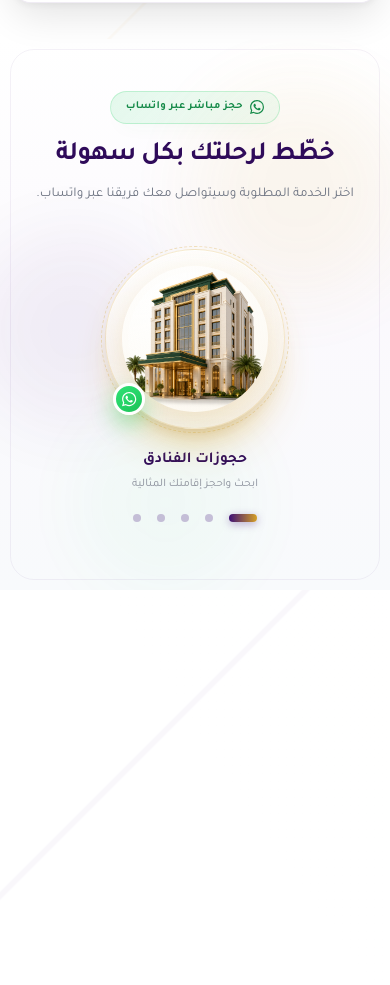
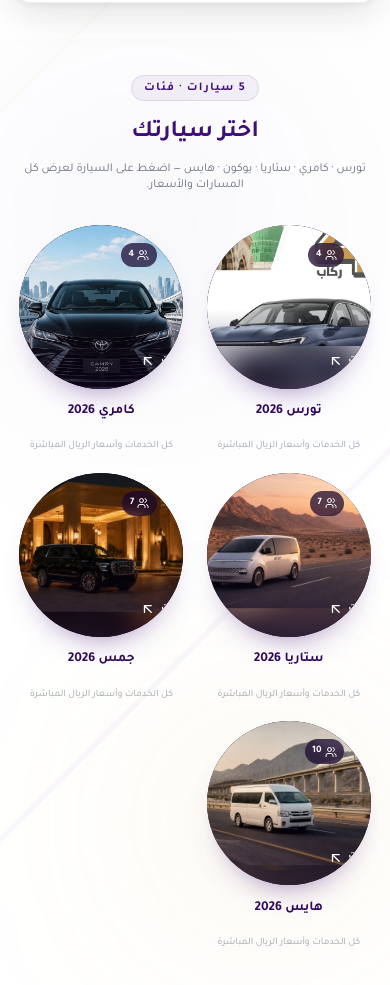
Before and after one commit to bashayerlogistics-prog/web, a React (Vite) app: page / in a window 390 px wide. Shown: the part 1443-2428 px from the top of the page. Built offline with nearby package versions, Linux system fonts and the light colour scheme; no server answers; the database is empty.

Commit message:
Make home sections load faster on mobile/laptop; clear CMS cache after SuperAdmin image publish.

```diff
--- a/src/components/home/CarCategoriesSection.jsx
+++ b/src/components/home/CarCategoriesSection.jsx
@@ -11,6 +11,7 @@
 } from '../../data/staticData';
 import { useSiteContent } from '../../context/SiteContentContext';
 import { optimizedImageUrl } from '../../utils/mediaPerf';
+import { APP_CACHE_BUILD } from '../../utils/siteContentRefresh';
 import VehicleImage from '../ui/VehicleImage';
 
 const CARD_IMAGE_WIDTH = 640;
@@ -21,6 +22,7 @@
     : car.nameEn || getCarDisplayName(car.id, 'en');
   const image = car.imageUrl || getCarImage(car.id);
   const focus = getCategoryCircleFocus(car.id, image);
+  const photoUrl = optimizedImageUrl(image, CARD_IMAGE_WIDTH, 70, APP_CACHE_BUILD);
 
   return (
     <Link
@@ -30,7 +32,7 @@
         '--car-focus-x': String(focus.x),
         '--car-focus-y': String(focus.y),
         '--car-zoom': String(focus.zoom),
-        '--car-photo': `url("${optimizedImageUrl(image, CARD_IMAGE_WIDTH, 70)}")`,
+        '--car-photo': `url("${photoUrl}")`,
       }}
     >
       <div className="car-category-card__visual">
@@ -40,6 +42,8 @@
           className="car-category-card__image"
           imgClassName="car-category-card__photo"
           width={CARD_IMAGE_WIDTH}
+          priority
+          cacheKey={String(car.updatedAt?.seconds || car.updatedAt || APP_CACHE_BUILD)}
         />
         <span className="car-category-card__shade" aria-hidden="true" />
         <span className="car-category-card__passengers">
--- a/src/components/ui/VehicleImage.jsx
+++ b/src/components/ui/VehicleImage.jsx
@@ -1,5 +1,6 @@
 import { useState, useEffect } from 'react';
 import { optimizedImageUrl } from '../../utils/mediaPerf';
+import { APP_CACHE_BUILD } from '../../utils/siteContentRefresh';
 
 const FALLBACK_SRC =
   'https://images.unsplash.com/photo-1449965408869-eaa3f722e40d?w=480&q=70&auto=format&fit=crop';
@@ -15,8 +16,10 @@
   hoverZoom = false,
   width = 480,
   priority = false,
+  cacheKey = '',
 }) {
-  const resolved = optimizedImageUrl(src, width, 70) || FALLBACK_SRC;
+  const bust = cacheKey || APP_CACHE_BUILD;
+  const resolved = optimizedImageUrl(src, width, 70, bust) || FALLBACK_SRC;
   const [imgSrc, setImgSrc] = useState(resolved);
 
   useEffect(() => {
--- a/src/hooks/usePublishSiteContent.js
+++ b/src/hooks/usePublishSiteContent.js
@@ -12,8 +12,8 @@
 
 /**
  * Publish site content after SuperAdmin edits.
- * Soft (default): cheap — mark dirty + revision bump only. Open public tabs
- * refresh via contentRevision listener (no full CMS reload on every save).
+ * Soft (default): drop CMS snapshot + revision bump + fast fleet refresh
+ * so public tabs never keep old category/product images.
  * Full: wipe caches + await site refresh (Settings → Clear cache).
  */
 export function usePublishSiteContent() {
@@ -30,8 +30,12 @@
       } catch (err) {
         console.warn('Content revision bump failed:', err?.code || err?.message || err);
       }
-      // Non-blocking fleet paint only — never await full gallery/FAQ/CMS reload.
-      void refresh({ silent: true, phase: 'fleet' });
+      // Await fleet refresh so this tab + subsequent paints use new images.
+      try {
+        await refresh({ silent: true, phase: 'fleet' });
+      } catch (err) {
+        console.warn('Fleet refresh after publish failed:', err?.code || err?.message || err);
+      }
       return;
     }
 
--- a/src/pages/Home.jsx
+++ b/src/pages/Home.jsx
@@ -3,11 +3,13 @@
 import BookingForm from '../components/home/BookingForm';
 import { useSiteContent } from '../context/SiteContentContext';
 
+// Near-fold sections — load immediately (no scroll wait).
 const CarCategoriesSection = lazy(() => import('../components/home/CarCategoriesSection'));
+const FleetSection = lazy(() => import('../components/home/FleetSection'));
+
 const TravelReservationsSection = lazy(() => import('../components/home/TravelReservationsSection'));
 const InstantPriceSection = lazy(() => import('../components/home/InstantPriceSection'));
 const ReligiousToursSection = lazy(() => import('../components/home/ReligiousToursSection'));
-const FleetSection = lazy(() => import('../components/home/FleetSection'));
 const ServicesCatalogSection = lazy(() => import('../components/home/ServicesCatalogSection'));
 const FAQSection = lazy(() => import('../components/home/FAQSection'));
 const StatsSection = lazy(() => import('../components/home/StatsSection'));
@@ -16,10 +18,10 @@
 
 function SectionFallback() {
   return (
-    <div className="section-skeleton py-12 sm:py-16" aria-hidden>
+    <div className="section-skeleton py-8 sm:py-12" aria-hidden>
       <div className="section-container">
         <div className="section-skeleton__grid">
-          <div className="section-skeleton__card h-40 rounded-2xl bg-gray-100/80 animate-pulse" />
+          <div className="section-skeleton__card h-28 sm:h-40 rounded-2xl bg-gray-100/80 animate-pulse" />
           <div className="section-skeleton__card section-skeleton__card--hide-mobile h-40 rounded-2xl bg-gray-100/80 animate-pulse" />
         </div>
       </div>
@@ -27,8 +29,17 @@
   );
 }
 
-/** Load section JS/CSS only when near the viewport — keeps first paint to Hero + Booking. */
-function LazySection({ when = true, children, rootMargin = '480px 0px' }) {
+/** Immediate Suspense — no IntersectionObserver delay (categories / fleet). */
+function EagerSection({ when = true, children }) {
+  if (!when) return null;
+  return <Suspense fallback={<SectionFallback />}>{children}</Suspense>;
+}
+
+/**
+ * Defer below-fold sections until near viewport.
+ * Large rootMargin so chunks start loading well before the user reaches them.
+ */
+function LazySection({ when = true, children, rootMargin = '900px 0px' }) {
   const slotRef = useRef(null);
   const [visible, setVisible] = useState(false);
 
@@ -36,6 +47,10 @@
     if (!when || visible) return undefined;
     const el = slotRef.current;
     if (!el) return undefined;
+
+    // Mobile: paint sooner — less “blank then pop” while scrolling.
+    const isMobile = typeof window !== 'undefined' && window.matchMedia('(max-width: 767px)').matches;
+    const margin = isMobile ? '1100px 0px' : rootMargin;
 
     if (typeof IntersectionObserver === 'undefined') {
       setVisible(true);
@@ -48,7 +63,7 @@
         setVisible(true);
         io.disconnect();
       },
-      { rootMargin, threshold: 0.01 },
+      { rootMargin: margin, threshold: 0.01 },
     );
 
     io.observe(el);
@@ -68,11 +83,29 @@
   );
 }
 
+function usePrefetchBelowFold() {
+  useEffect(() => {
+    const run = () => {
+      void import('../components/home/TravelReservationsSection');
+      void import('../components/home/InstantPriceSection');
+      void import('../components/home/ServicesCatalogSection');
+      void import('../components/home/FAQSection');
+    };
+    const idle = window.requestIdleCallback || ((cb) => window.setTimeout(cb, 600));
+    const id = idle(run, { timeout: 1500 });
+    return () => {
+      if (window.cancelIdleCallback) window.cancelIdleCallback(id);
+      else window.clearTimeout(id);
+    };
+  }, []);
+}
+
 export default function Home() {
   const { isSectionActive } = useSiteContent();
   const showInstant = isSectionActive('instantPrice');
   const showBooking = isSectionActive('booking');
   const heroActive = isSectionActive('hero');
+  usePrefetchBelowFold();
 
   return (
     <>
@@ -82,16 +115,19 @@
           <BookingForm overlapHero={heroActive} />
         </div>
       )}
-      <LazySection when={isSectionActive('travelReservations')} rootMargin="720px 0px">
+
+      {/* Categories + Fleet: eager — SuperAdmin images must appear without scroll delay */}
+      <EagerSection when={isSectionActive('fleet')}>
+        <CarCategoriesSection />
+      </EagerSection>
+      <EagerSection when={isSectionActive('fleet')}>
+        <FleetSection />
+      </EagerSection>
+
+      <LazySection when={isSectionActive('travelReservations')}>
         <TravelReservationsSection />
       </LazySection>
-      <LazySection when={isSectionActive('fleet')} rootMargin="640px 0px">
-        <CarCategoriesSection />
-      </LazySection>
-      <LazySection when={isSectionActive('fleet')} rootMargin="560px 0px">
-        <FleetSection />
-      </LazySection>
-      <LazySection when={showInstant} rootMargin="400px 0px">
+      <LazySection when={showInstant}>
         <InstantPriceSection />
       </LazySection>
       <LazySection when={isSectionActive('religiousTours')}>
--- a/src/utils/mediaPerf.js
+++ b/src/utils/mediaPerf.js
@@ -59,20 +59,42 @@
 }
 
 /**
+ * Bust browser HTTP cache after SuperAdmin deploys / publishes.
+ * Safe for ImgBB + Firebase Storage + local paths.
+ */
+export function withMediaCacheBust(url, version) {
+  if (!url || typeof url !== 'string') return url;
+  const v = String(version || '').trim();
+  if (!v) return url;
+  try {
+    if (url.startsWith('/')) {
+      const [path, qs] = url.split('?');
+      const params = new URLSearchParams(qs || '');
+      params.set('cb', v);
+      return `${path}?${params.toString()}`;
+    }
+    const u = new URL(url);
+    u.searchParams.set('cb', v);
+    return u.toString();
+  } catch {
+    if (/[?&]cb=/.test(url)) return url;
+    return `${url}${url.includes('?') ? '&' : '?'}cb=${encodeURIComponent(v)}`;
+  }
+}
+
+/**
  * Resize-friendly URL for cards / lightbox (CDN hosts only).
  * Local `/images/...` paths are returned as-is (already webp in repo).
  */
-export function optimizedImageUrl(url, width = 640, quality = 72) {
+export function optimizedImageUrl(url, width = 640, quality = 72, cacheBust) {
   if (!url || typeof url !== 'string') return url;
   const light = lightenMediaUrl(url);
-  if (UNSPLASH_HOST.test(light)) return withUnsplashParams(light, { w: width, q: quality });
-  if (PEXELS_IMG.test(light)) return withPexelsParams(light, { w: width });
-  // ImgBB has no resize API — keep the raw URL (query params can break some links).
-  if (IMGBB_HOST.test(light)) return light;
-  if (FIREBASE_STORAGE.test(light)) {
-    return withGenericWidth(light, width);
-  }
-  return light;
+  let out = light;
+  if (UNSPLASH_HOST.test(light)) out = withUnsplashParams(light, { w: width, q: quality });
+  else if (PEXELS_IMG.test(light)) out = withPexelsParams(light, { w: width });
+  else if (IMGBB_HOST.test(light)) out = light;
+  else if (FIREBASE_STORAGE.test(light)) out = withGenericWidth(light, width);
+  return cacheBust ? withMediaCacheBust(out, cacheBust) : out;
 }
 
 /** Prefer a compact poster/image over a video for list cards. */
--- a/src/utils/siteContentRefresh.js
+++ b/src/utils/siteContentRefresh.js
@@ -35,14 +35,15 @@
 import { clearAdminDataCache } from './adminDataCache';
 
 /** Bump on every Hostinger deploy so visitors drop stale CMS snapshots once. */
-export const SITE_CONTENT_CACHE_KEY = 'bashayer-site-content-v41';
-export const APP_CACHE_BUILD = '20260922d';
+export const SITE_CONTENT_CACHE_KEY = 'bashayer-site-content-v42';
+export const APP_CACHE_BUILD = '20260922e';
 const APP_CACHE_BUILD_KEY = 'bashayer-app-build';
 /** Set when SuperAdmin publishes — next public load must revalidate vs contentRevision. */
 export const SITE_CONTENT_DIRTY_KEY = 'bashayer-site-content-dirty';
 
 const LEGACY_CACHE_KEYS = [
   SITE_CONTENT_CACHE_KEY,
+  'bashayer-site-content-v41',
   'bashayer-site-content-v40',
   'bashayer-site-content-v39',
   'bashayer-site-content-v38',
@@ -311,10 +312,16 @@
 }
 
 /**
- * Soft invalidate — keep last snapshot for paint, but force revalidation so
- * SuperAdmin image/CMS changes never stick as “fresh” old cache.
+ * Soft invalidate — drop cached CMS snapshot so SuperAdmin image/CMS edits
+ * cannot paint as “fresh” old car/product images on the next load.
  */
 export function softInvalidateSiteContentCache() {
   markSiteContentDirty();
+  try {
+    localStorage.removeItem(SITE_CONTENT_CACHE_KEY);
+    localStorage.removeItem(CONTENT_REVISION_STORAGE_KEY);
+  } catch {
+    // ignore
+  }
   broadcastSiteContentInvalidate('soft');
 }
```
Also changed, not shown: src/components/ui/ScrollReveal.jsx (+11 -4 lines), src/context/SiteContentContext.jsx (+5 -6 lines), src/index.css.
